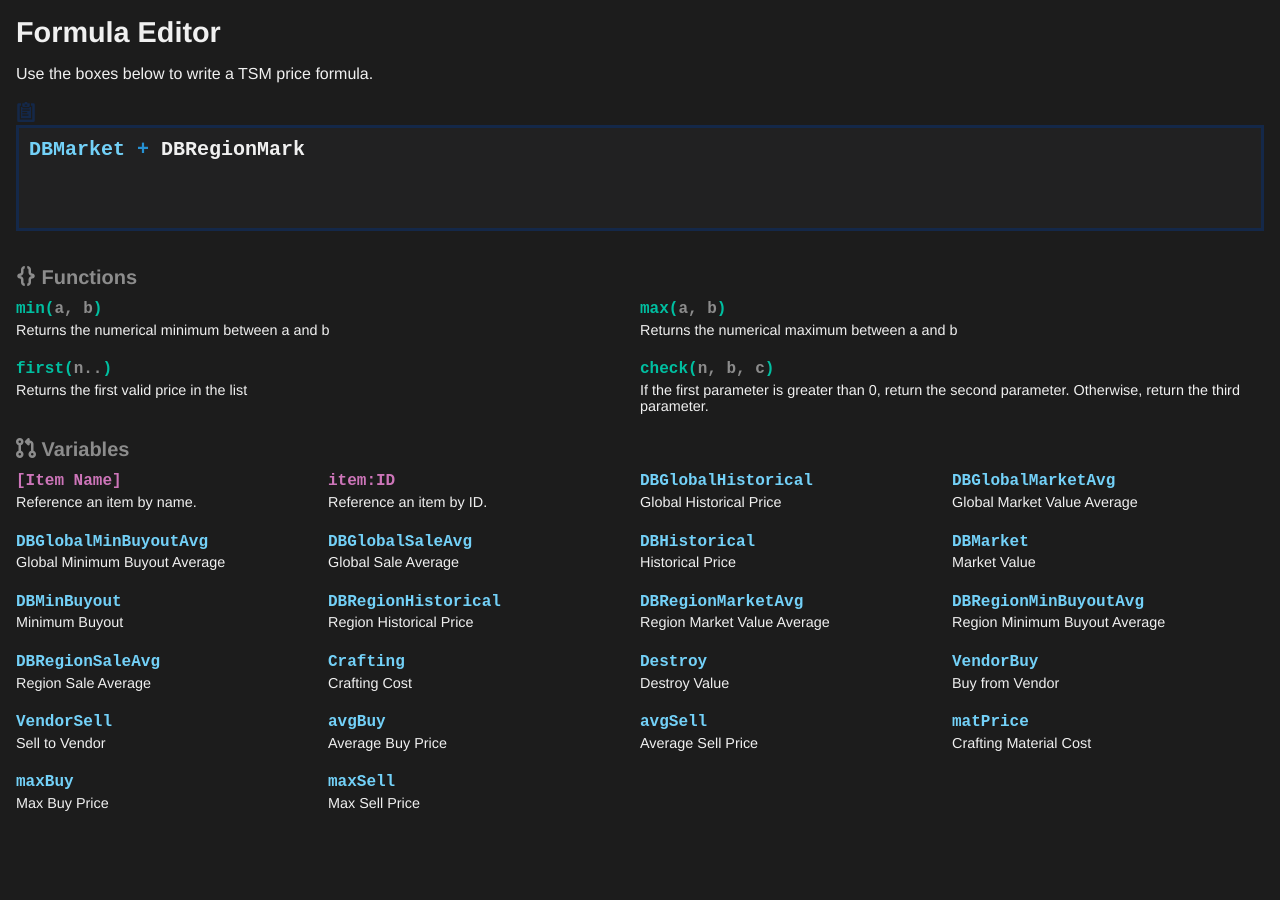
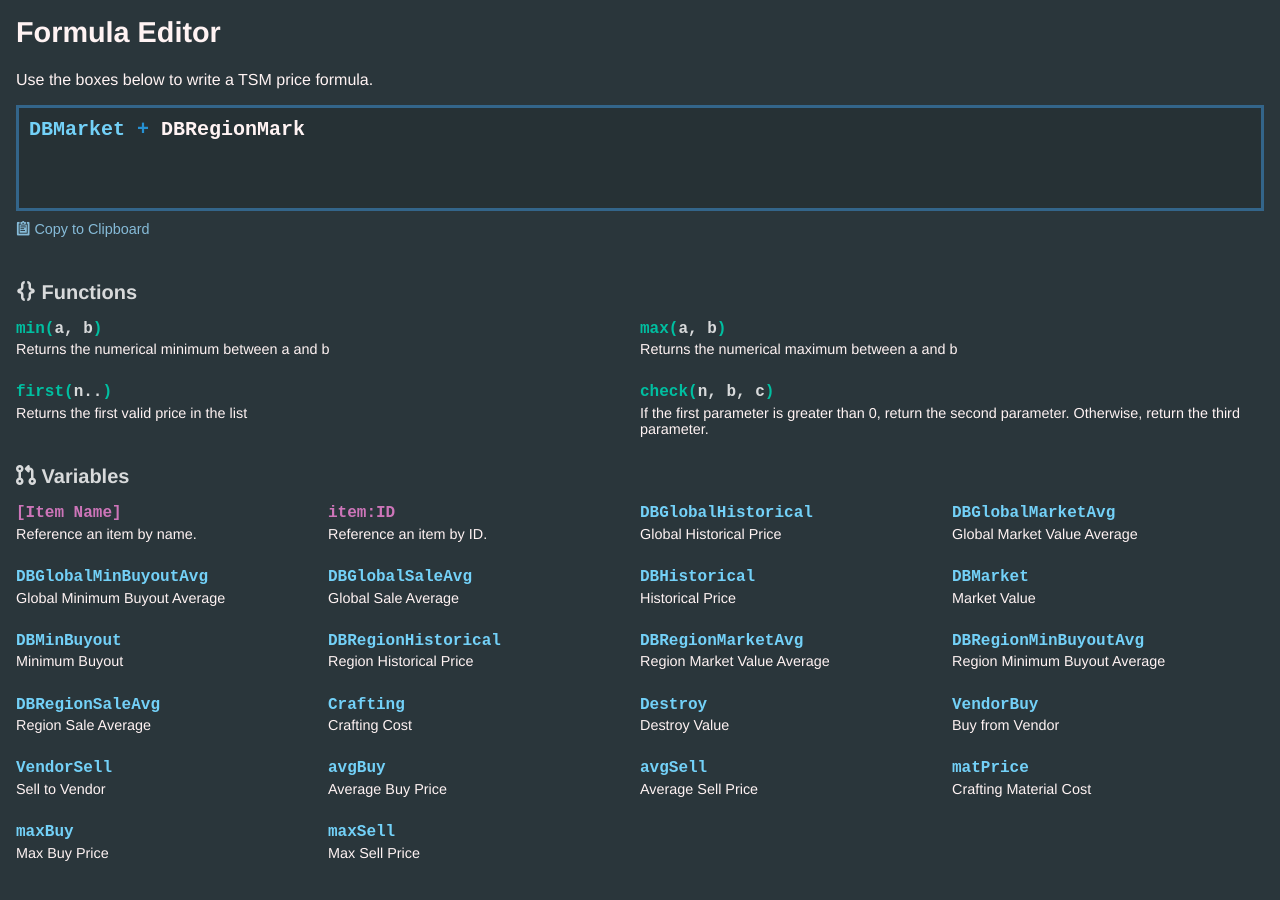
Before and after one commit to mike-douglas/tsm-editor, a Vue app: page / in a window 1280 px wide. Before the commit the page ends 849 px from the top, so only its background shows below. Built offline with nearby package versions, Linux system fonts and the light colour scheme.

Commit message:
Some style changes because it looks like shit at home

```diff
--- a/src/App.vue
+++ b/src/App.vue
@@ -35,7 +35,7 @@
 
 <style>
 body {
-  background-color: rgb(28, 28, 28);
+  background-color: #2a363b;
 }
 
 #app {
--- a/src/components/Dropdown.vue
+++ b/src/components/Dropdown.vue
@@ -94,7 +94,7 @@
   font-size: var(--size-extrasmall);
   font-family: var(--page-font);
   border: 1px solid var(--float-border-color);
-  box-shadow: 1px 1px 4px var(--page-bg);
+  box-shadow: 4px 4px 20px rgba(0, 0, 0, 0.25);
 }
 
 .dropdown ul {
--- a/src/components/Editor.vue
+++ b/src/components/Editor.vue
@@ -1,12 +1,18 @@
 <template>
-  <div class="editor-container">
-    <button class="copy-to-clipboard"><Icon name="clipboard" /></button>
+  <div :style="styles" class="editor-container">
     <EditorEventLayer class="editor" ref="editor"
       v-bind:initial-content="content" />
+    <div class="panel editor-status">
+      <button class="copy-to-clipboard">
+        <Icon name="clipboard" /> Copy to Clipboard
+      </button>
+    </div>
   </div>
 </template>
 
 <script>
+import styles from '@/lib/styles';
+
 import EditorEventLayer from '@/components/EditorEventLayer.vue';
 import Icon from '@/components/Icon.vue';
 
@@ -19,17 +25,22 @@
   data() {
     return {
       content: 'DBMarket + DBRegionMark',
+      styles,
     };
   },
 };
 </script>
 
 <style scoped>
+.editor-status {
+  padding-left: 0;
+}
+
 .copy-to-clipboard {
   background-color: transparent;
   border: 0;
-  font-size: var(--size-normal);
-  color: var(--panel-border-color);
+  font-size: var(--size-small);
+  color: var(--link-light);
   padding: 0;
 }
 </style>
--- a/src/lib/styles.js
+++ b/src/lib/styles.js
@@ -17,27 +17,29 @@
 
   '--padding': '0.5em',
   '--padding-large': '1.0em',
-  '--padding-extralarge': '1.5em',
-  '--padding-normal': '0.5em',
+  '--padding-extralarge': '1.75em',
+  '--padding-normal': '0.75em',
   '--padding-small': '0.25em',
 };
 
+// https://coolors.co/2a363b-e84a5f-ff847c-33658a-86bbd8
 const colors = {
-  '--page-bg': 'rgb(28, 28, 28)',
-  '--panel-bg': 'rgb(33, 33, 34)',
+  '--page-bg': '#2A363B',
+  '--panel-bg': 'rgba(0, 0, 0, 0.1)',
 
-  '--float-bg-hover': 'rgba(20, 40, 73, 0.2)',
-  '--float-bg': 'rgba(28, 28, 28, 0.95)',
+  '--float-bg-hover': '#33658A',
+  '--float-bg': '#1F282B',
 
-  '--float-border-color': 'rgba(255, 255, 255, 0.01)',
+  '--float-border-color': '#214158',
+  '--panel-border-color': '#33658A',
+  '--sep-border-color': '#2F5C7E',
 
-  '--panel-border-color': 'rgb(20, 40, 73)',
-
-  '--sep-border-color': 'rgba(20, 40, 73, 0.4)',
-
-  '--text-normal': 'rgb(240, 240, 240)',
-  '--text-faded': 'rgb(140, 140, 140)',
-  '--text-error': 'red',
+  '--text-normal': '#FFF3F3',
+  '--text-faded': '#D8DADB',
+  '--text-error': '#E84A5F',
+  '--link-light': '#86BBD8',
+  '--link-loud': '#86BBD8',
+  '--link-mid': '#FF847C',
 };
 
 export default { ...fonts, ...colors, ...sizes };
```
